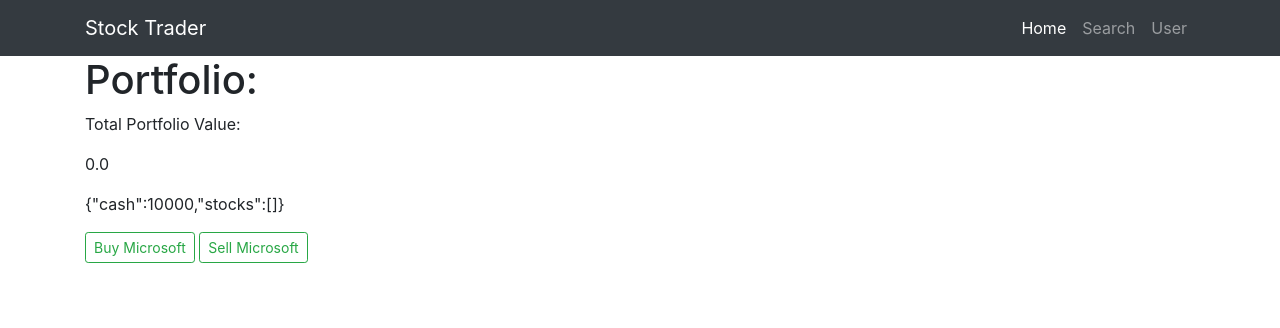
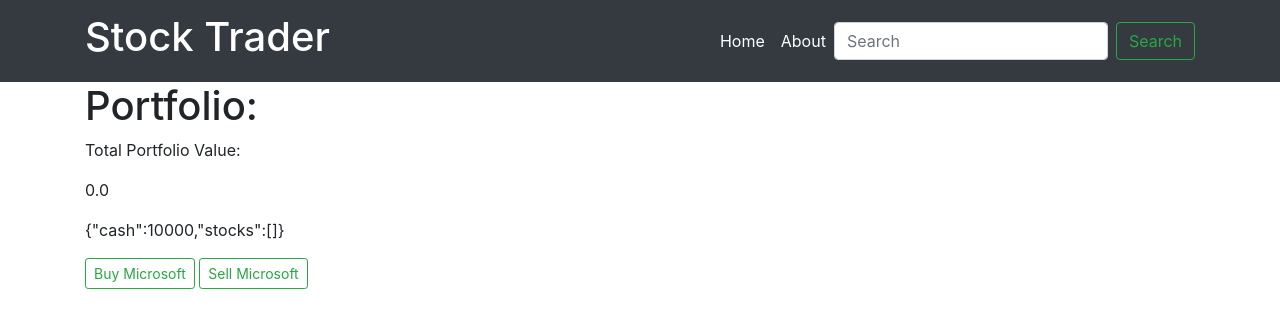
Before and after one commit to Gleeber/Stock-Simulator-Web-Game, a Flask app: page / in a window 1280 px wide. Shown: the top 328 px of the page. Run offline with Flask 2, Linux system fonts and the light colour scheme; data that the repository does not hold is empty; some libraries are stand-ins or nearby versions.

Commit message:
Added search bar, changed /search endpoint to POST to allow for searching through UI

```diff
--- a/stocksim/app.py
+++ b/stocksim/app.py
@@ -4,7 +4,7 @@
 
 import json
 
-from flask import Flask, render_template, session
+from flask import Flask, render_template, session, request
 
 from .api import apiBlueprint, searchStockData
 from .portfolio import Portfolio, serialize
@@ -23,8 +23,10 @@ def create_app():
             session['portfolio'] = serialize(Portfolio(10000, []))
         return render_template('index.html')
 
-    @app.route('/search/<ticker>')
-    def search(ticker):
+    @app.route('/search', methods=['POST'])
+    def search():
+        print(request.form)
+        ticker = request.form['searchString']
         searchResults = searchStockData(ticker)
         print(json.dumps(searchResults, indent=1))
         return render_template('search.html', searchResults=searchResults, ticker=ticker)
--- a/stocksim/static/stockSummary.js
+++ b/stocksim/static/stockSummary.js
@@ -25,7 +25,6 @@ function graphPriceHistory(){
                 dates.push(key);
                 prices.push(openPrice);
             });
-            console.log(dates);
             var graphElement = document.getElementById('priceHistoryGraph');
             var config = {
                 type: 'line',
--- a/stocksim/templates/base.html
+++ b/stocksim/templates/base.html
@@ -15,24 +15,23 @@
     <body>
 	<nav class="navbar navbar-expand-lg navbar-dark bg-dark static-top">
     <div class="container">
-        <a class="navbar-brand" href="/">Stock Trader</a>
+        <a class="navbar-brand" href="/"><h1>Stock Trader</h1></a>
         <button class="navbar-toggler" type="button" data-toggle="collapse" data-target="#navbarResponsive" aria-controls="navbarResponsive" aria-expanded="false" aria-label="Toggle navigation">
             <span class="navbar-toggler-icon"></span>
         </button>
         <div class="collapse navbar-collapse" id="navbarResponsive">
             <ul class="navbar-nav ml-auto">
                 <li class="nav-item active">
-                <a class="nav-link" href="#">Home
-                  <span class="sr-only">(current)</span>
-                </a>
+                  <a class="nav-link" href="/">Home</a>
                 </li>
-                <li class="nav-item">
-                  <a class="nav-link" href="#">Search</a>
-                </li>
-                <li class="nav-item">
-                  <a class="nav-link" href="#">User</a>
+                <li class="nav-item active">
+                  <a class="nav-link" href="#">About</a>
                 </li>
             </ul>
+            <form action="/search" class="form-inline my-2 my-lg-0" method="post">
+              <input class="form-control mr-sm-2" name="searchString" type="search" placeholder="Search" aria-label="Search">
+              <button class="btn btn-outline-success my-2 my-sm-0" type="submit">Search</button>
+            </form>
       </div>
     </div>
 	</nav>
--- a/stocksim/templates/search.html
+++ b/stocksim/templates/search.html
@@ -17,7 +17,7 @@
 {% endmacro %}
 {% block body %}
 <div class = "container">
-    <h2>Search results for: "{{ticker}}"</h2>
+    <h2>Search results for: "<span id="ticker">{{ticker}}</span>"</h2>
     <ul class="list-group">
         {% for result in searchResults['bestMatches'] %}
         {{stockPanel(result)}}
```
